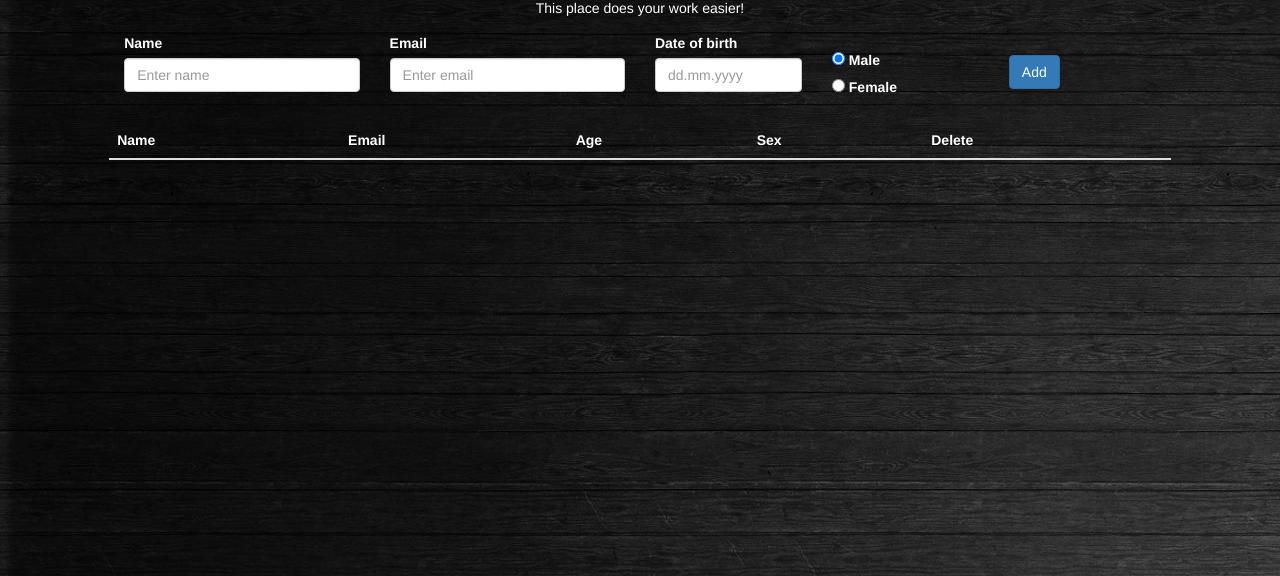
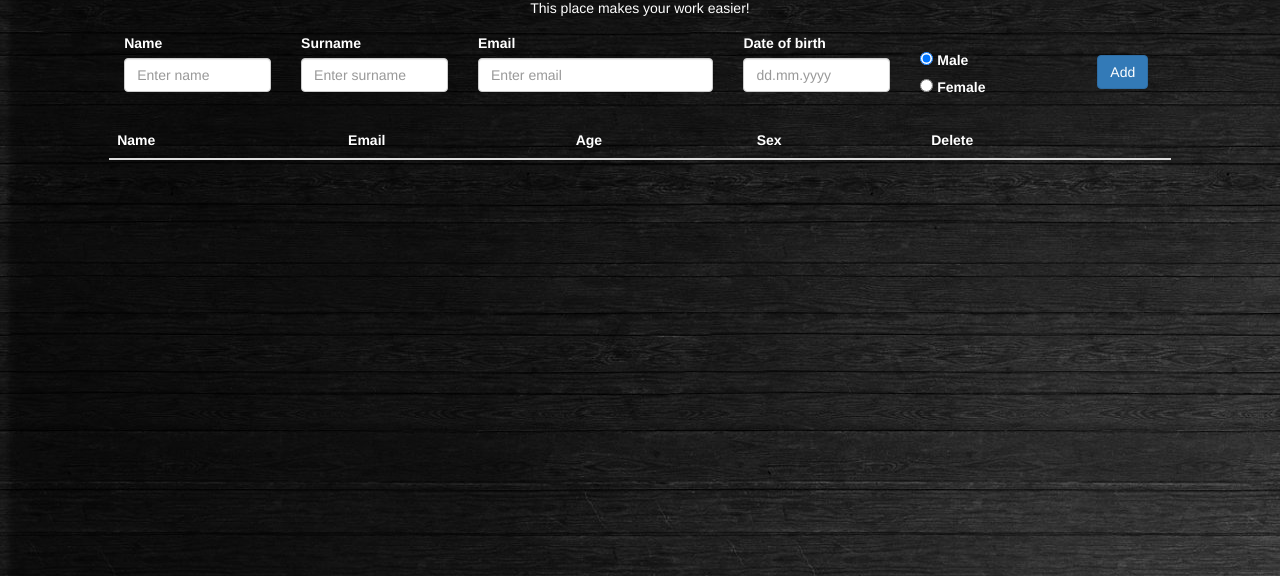
Before and after one commit to Luky843/SchoolProject, a plain HTML site: page index.html in a window 1280 px wide. Shown: the part 166-742 px from the top of the page. Drawn offline with nearby package versions, Linux system fonts and the light colour scheme.

Commit message:
Divided Name and Surname

```diff
--- a/index.html
+++ b/index.html
@@ -46,14 +46,19 @@
         <div class="col-lg-10 col-lg-offset-1">
              <div class="text-center">
               <h1 class="white">Student´s list</h1>
-              <p class="white bigtxt">This place does your work easier!</p>
+              <p class="white bigtxt">This place makes your work easier!</p>
             </div>
             <form id="form">
                 <div class="form-group white">
-                    <div class="col-lg-3">
+                    <div class="col-lg-2">
                         <label>Name</label>
                         <input type="text" class="form-control" id="Name" placeholder="Enter name">
                         <div id="er1"></div>
+                    </div>
+                    <div class="col-lg-2">
+                        <label>Surname</label>
+                        <input type="text" class="form-control" id="Surname" placeholder="Enter surname">
+                        <div id="er2"></div>
                     </div>
                     <div class="col-lg-3">
                         <label>Email</label>
@@ -109,7 +114,7 @@
                     <a target="_blank" href="https://sk-sk.facebook.com/itakademiasovy/">
                         <i id="social-fb" class="fa fa-facebook-square fa-3x social"></i>
                     </a>
-		    <a target="_blank" href="https://github.com/Luky843/SchoolProject">
+		            <a target="_blank" href="https://github.com/Luky843/SchoolProject">
                         <i id="social-gh" class="fa fa-github fa-3x social"></i>
                     </a>
                     <a target="_blank" href="https://sovyproject1.slack.com/messages/project-sovy/">
```
